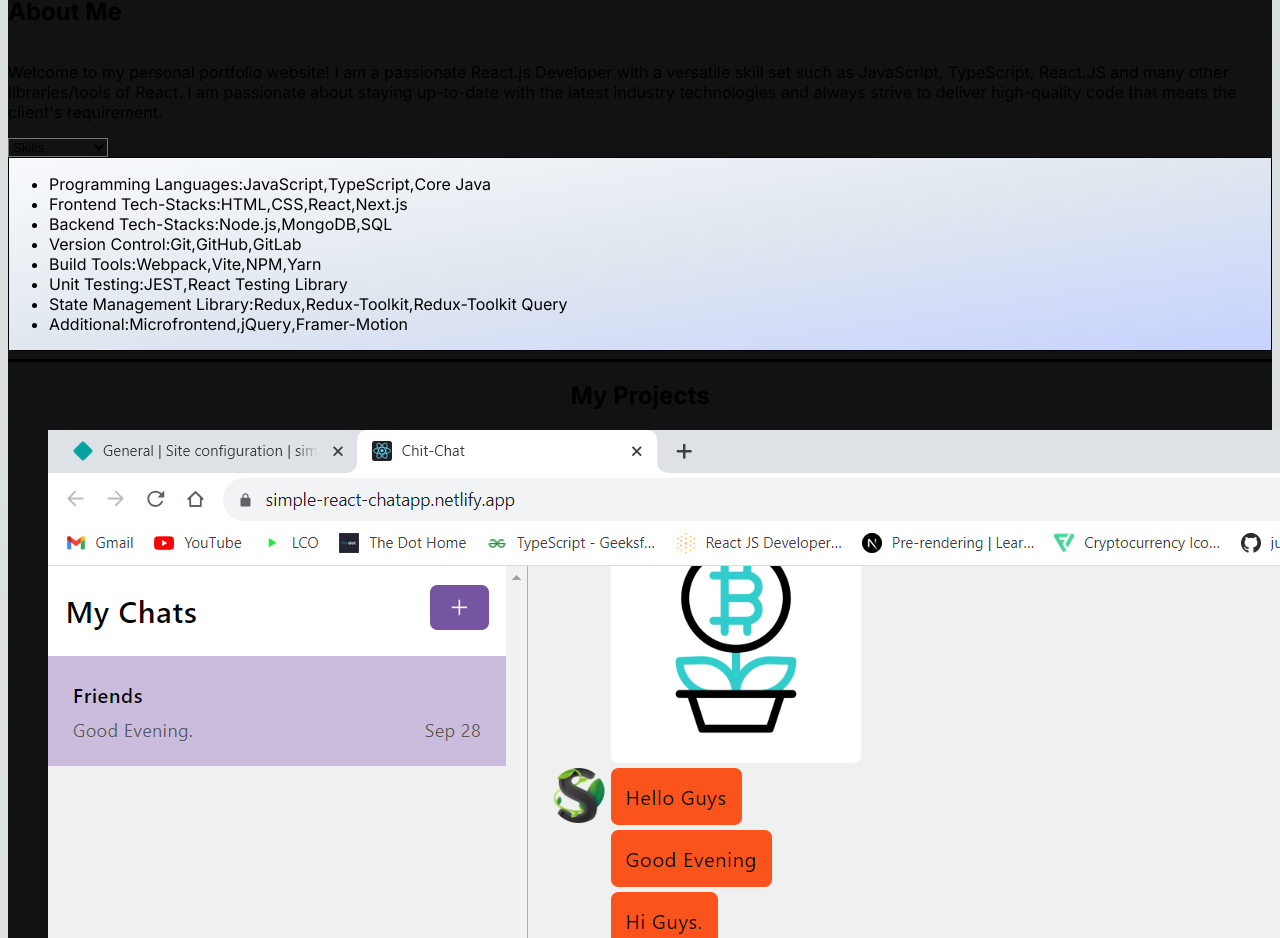
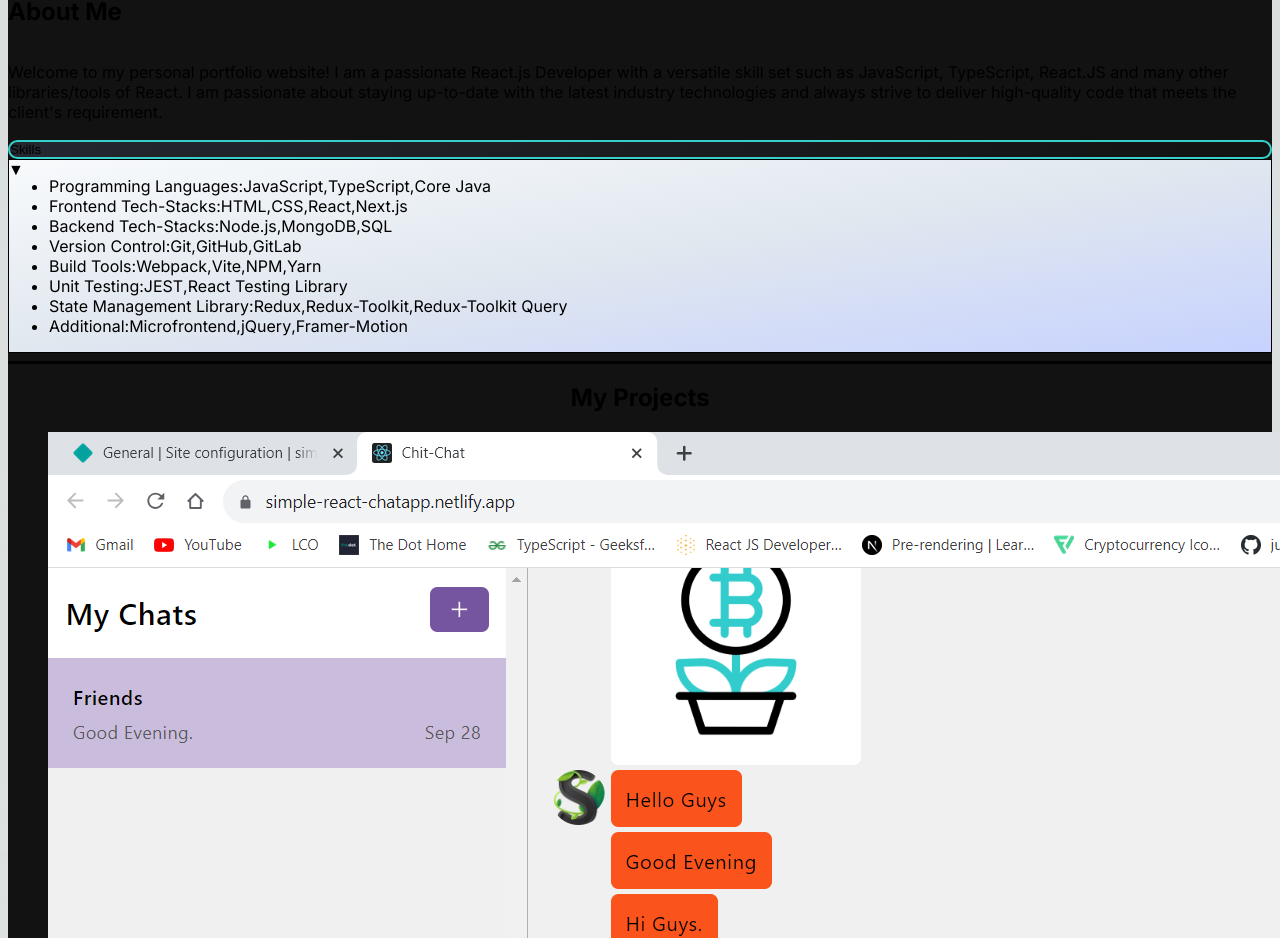
Before and after one commit to Rajat-KS-08/my-portfolio, a Next.js app: page / in a window 1280 px wide. Shown: the part 920-1858 px from the top of the page. Built offline with nearby package versions, Linux system fonts and the light colour scheme.

Commit message:
Update AboutSection.js

```diff
--- a/src/app/components/AboutSection.js
+++ b/src/app/components/AboutSection.js
@@ -164,13 +164,17 @@ const TAB_DATA = [
       <Card
         cardGIF={resumeGIF}
         content={
-          <ul className="list-disc pl-2">
+          <ul className="list-disc pl-2 flex justify-center">
             <a
               href="/documents/Rajat_Kumar_Saha_Resume.pdf"
               download="Rajat_Kumar_Saha_Resume.pdf"
-              className="inline-block mt-2 bg-gradient-to-r from-[#23272f] to-[#121212] text-white rounded-full px-4 py-1.5 text-sm font-medium shadow hover:from-[#23272f] hover:to-[#121212] hover:scale-105 transition-all duration-200 border border-[#23272f] focus:outline-none focus:ring-2 focus:ring-blue-400 focus:ring-offset-2"
+              className="flex flex-row items-center justify-center gap-2 mt-2 bg-gradient-to-r from-[#23272f] to-[#121212] text-white rounded-full px-6 py-2 text-base font-medium shadow hover:from-[#23272f] hover:to-[#121212] hover:scale-105 transition-all duration-200 border border-[#23272f] focus:outline-none focus:ring-2 focus:ring-blue-400 focus:ring-offset-2 mx-auto"
+              style={{ minWidth: '210px', maxWidth: '320px' }}
             >
-              Download Resume
+              <span className="text-center w-full">Download Resume</span>
+              <svg xmlns="http://www.w3.org/2000/svg" fill="none" viewBox="0 0 24 24" strokeWidth={2} stroke="currentColor" className="w-6 h-6">
+                <path strokeLinecap="round" strokeLinejoin="round" d="M4 16v2a2 2 0 002 2h12a2 2 0 002-2v-2M7 10l5 5m0 0l5-5m-5 5V4" />
+              </svg>
             </a>
           </ul>
         }
@@ -235,9 +239,10 @@ const AboutSection = () => {
             </TabButton>
           </div>
           {/* Mobile Dropdown */}
-          <div className="flex md:hidden flex-row justify-start mt-8">
+          <div className="flex md:hidden flex-row justify-center mt-8">
+            <div className="relative w-full max-w-xs">
               <select
-              className="bg-[#121212] text-white rounded px-4 py-2 border border-gray-700 focus:outline-none focus:ring-2 focus:ring-blue-500"
+                className="bg-[#181f1b] bg-gradient-to-r from-[#23272f] to-[#121212] text-white rounded-full px-6 py-3 pr-10 border-2 border-[#36cfc9] shadow-lg focus:outline-none focus:ring-2 focus:ring-[#36cfc9] focus:ring-offset-2 text-base font-semibold transition-all duration-200 hover:border-[#99FF99] hover:shadow-xl w-full appearance-none"
                 value={tab}
                 onChange={(e) => handleTabChange(e.target.value)}
               >
@@ -247,6 +252,10 @@ const AboutSection = () => {
                 <option value="certifications">Certifications</option>
                 <option value="resume">Resume</option>
               </select>
+              <span className="pointer-events-none absolute inset-y-0 right-4 flex items-center text-gray-400 text-lg">
+                ▼
+              </span>
+            </div>
           </div>
           <div className="mt-8">
             {TAB_DATA.find((t) => t.id === tab)?.content}
```
Lines whose indentation alone changed are shown as unchanged.
